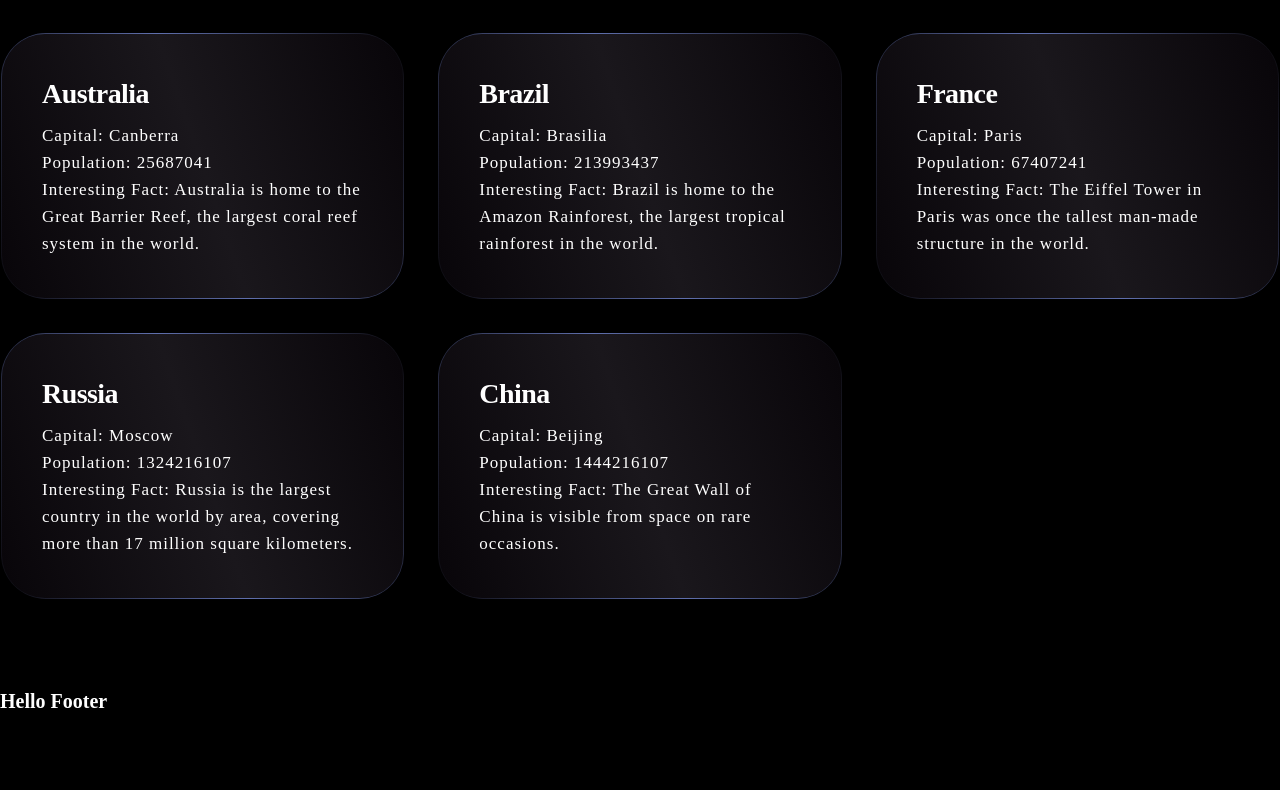
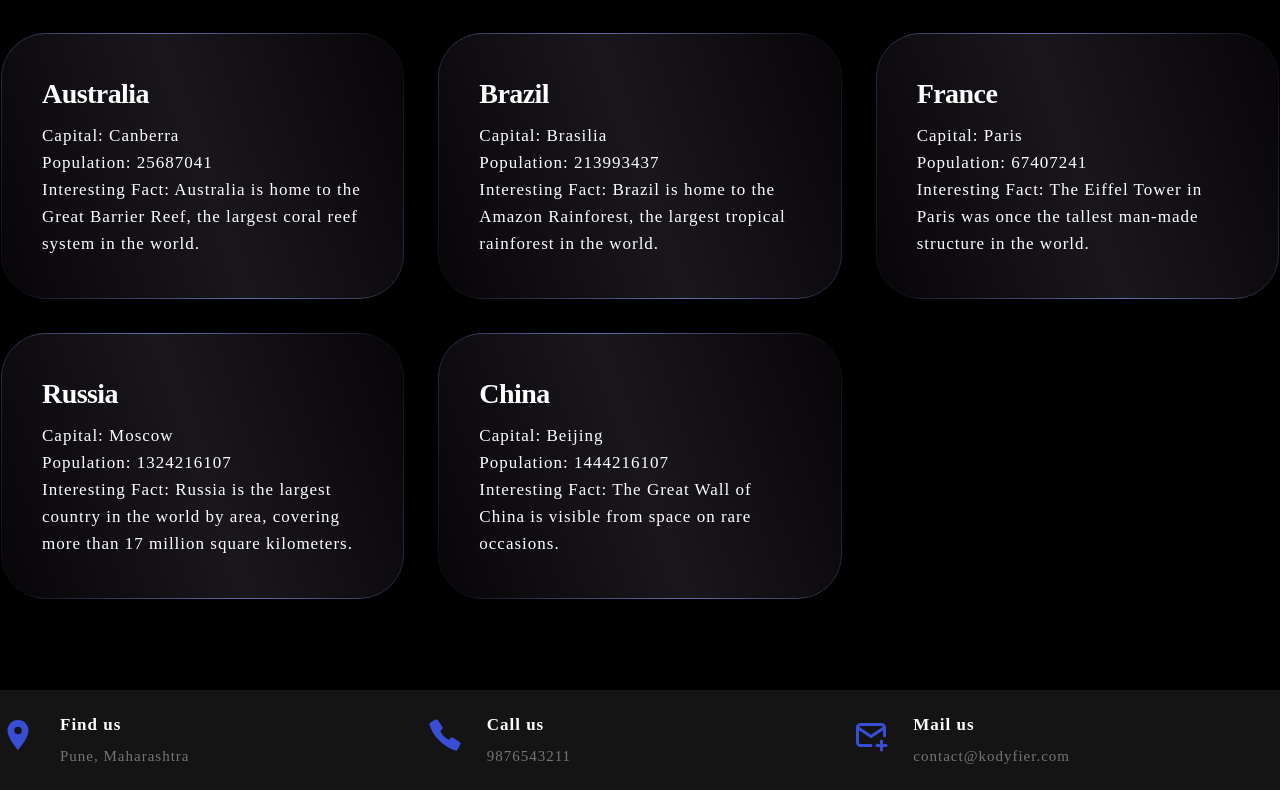
Before and after one commit to Hrithiksaini2000/country_search_app, a React (Vite) app: page / in a window 1280 px wide. Shown: the part 1100-1890 px from the top of the page. Before the commit the page ends 1813 px from the top, so only its background shows below. Built offline with nearby package versions, Linux system fonts and the light colour scheme.

Commit message:
Footer is created and footer api json file is created and also how to icons components is react js

```diff
--- /dev/null
+++ b/src/api/footerApi.json
@@ -0,0 +1,17 @@
+[
+  {
+    "icon": "MdPlace",
+    "title": "Find us",
+    "details": "Pune, Maharashtra"
+  },
+  {
+    "icon": "IoCallSharp",
+    "title": "Call us",
+    "details": "9876543211"
+  },
+  {
+    "icon": "TbMailPlus",
+    "title": "Mail us",
+    "details": "contact@kodyfier.com"
+  }
+]
--- a/src/components/ui/Footer.jsx
+++ b/src/components/ui/Footer.jsx
@@ -1,7 +1,37 @@
-export const Footer=()=>{
-    return(
-        <>
-            <h1>Hello Footer</h1>
-        </>
+import footerContact from "../../api/footerApi.json"
+
+import { MdPlace } from "react-icons/md";
+import { IoCallSharp } from "react-icons/io5";
+import { TbMailPlus } from "react-icons/tb";
+
+export const Footer = () => {
+
+    // How To declare icons through API and json files it will be accesed by declare the object
+
+    const footericon={
+        MdPlace: <MdPlace />,
+        IoCallSharp: <IoCallSharp />,
+        TbMailPlus: <TbMailPlus />
+    }
+
+    return (
+        <footer className="footer-section">
+            <div className="container grid grid-three-cols">
+                {
+                    footerContact.map((curData, index) => {
+                        const { icon, title, details } = curData
+                        return (
+                            <div className="footer-contact" key={index}>
+                                <div className="icon">{footericon[icon]}</div>
+                                <div className="footer-contact-text">
+                                    <p>{title}</p>
+                                    <p>{details}</p>
+                                </div>
+                            </div>
+                        )
+                    })
+                }
+            </div>
+        </footer>
     )
 }
```
